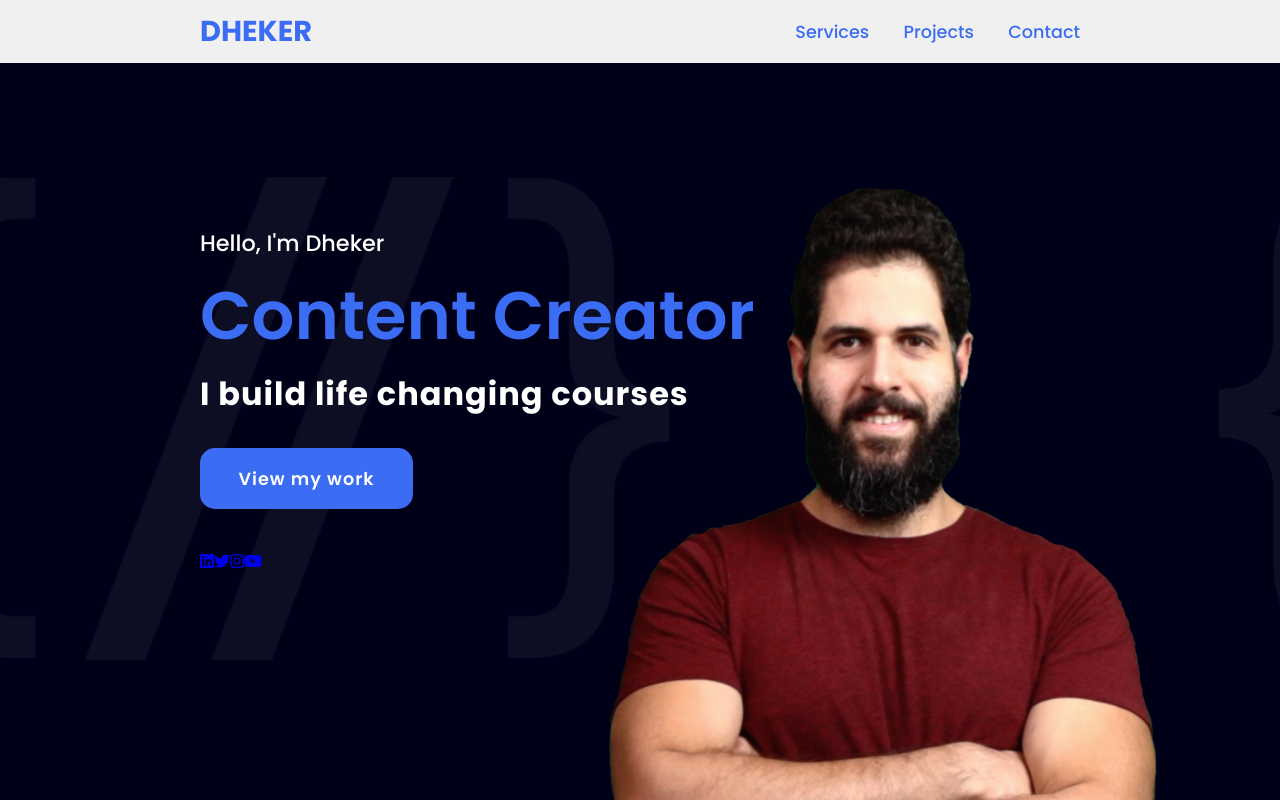
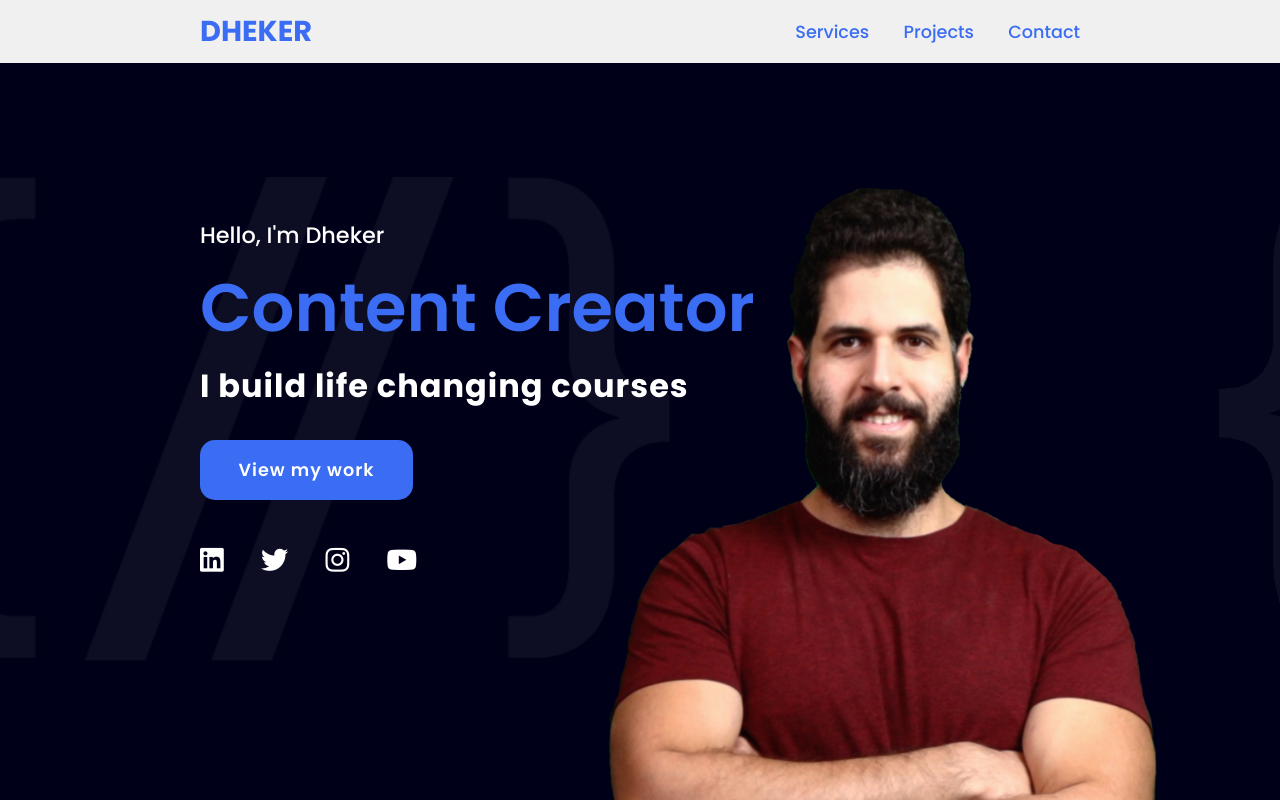
Before and after one commit to Dheker-Laadhibi/portfolio, a plain HTML site: page index.html in a window 1280 px wide. Drawn offline with Linux system fonts and the light colour scheme.

Commit message:
editing icons space and styles

```diff
--- a/index.css
+++ b/index.css
@@ -119,9 +119,14 @@
     /*any change in the properties of that element will take 0.7 seconds to complete, and the transition will have a smooth easing effect.
 
 */
-    transition: 0.7s ease;
+    transition: 0.8s ease;
     }
      .social-icons{
-        display: flex;
-     padding-right: 2em;
+        color:#fff;
+        font-size: 1.7em ;
+
+
      }
+     .social-icons a {
+        margin-right: 30px;
+     }
--- a/index.html
+++ b/index.html
@@ -32,10 +32,10 @@
         <h3>I build life changing courses</h3>
         <a href="#projects" class="main-btn">View my work</a>
         <div class="social-icons">
-          <a href="#"><i class="fab fa-linkedin"></i></a>
-          <a href="#"><i class="fab fa-twitter"></i></a>
-          <a href="#"><i class="fab fa-instagram"></i></a>
-          <a href="#"><i class="fab fa-youtube"></i></a>
+          <a href="#"><i class="fab fa-linkedin" style="color: #fff;"></i></a>
+          <a href="#"><i class="fab fa-twitter" style="color: #fff;"></i></a>
+          <a href="#"><i class="fab fa-instagram" style="color: #fff;"></i></a>
+          <a href="#"><i class="fab fa-youtube" style="color: #fff;"></i></a>
         </div>
       </div>
     </section>
```
